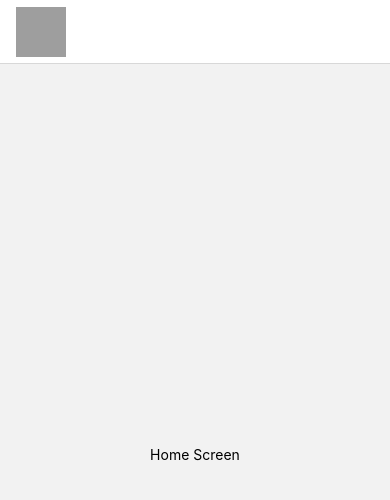
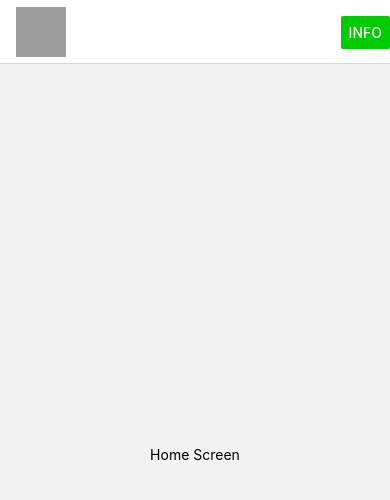
Before and after one commit to RAAGAVENDIRAN/React-native-Intern, a React Native app in the folder practice_Navigation/navigation/: screen / in a window 390 px wide. Shown: the top 500 px of the page. Built offline with nearby package versions, Linux system fonts and the light colour scheme; grey boxes are pictures that could not be loaded.

Commit message:
adding button in Header

```diff
--- a/practice_Navigation/navigation/App.js
+++ b/practice_Navigation/navigation/App.js
@@ -1,7 +1,9 @@
 import * as React from "react";
-import { View, Text, Image } from "react-native";
+import { View, Text, Button, Image } from "react-native";
 import { NavigationContainer } from "@react-navigation/native";
 import { createNativeStackNavigator } from "@react-navigation/native-stack";
+
+const Stack = createNativeStackNavigator();
 
 function HomeScreen() {
   return (
@@ -22,8 +24,6 @@ function LogoTitle() {
   );
 }
 
-const Stack = createNativeStackNavigator();
-
 function App() {
   return (
     <NavigationContainer>
@@ -31,7 +31,16 @@ function App() {
         <Stack.Screen
           name="Home"
           component={HomeScreen}
-          options={{ headerTitle: (props) => <LogoTitle {...props} /> }}
+          options={{
+            headerTitle: (props) => <LogoTitle {...props} />,
+            headerRight: () => (
+              <Button
+                onPress={() => alert("This is a button!")}
+                title="Info"
+                color="#00cc00"
+              />
+            ),
+          }}
         />
       </Stack.Navigator>
     </NavigationContainer>
```
